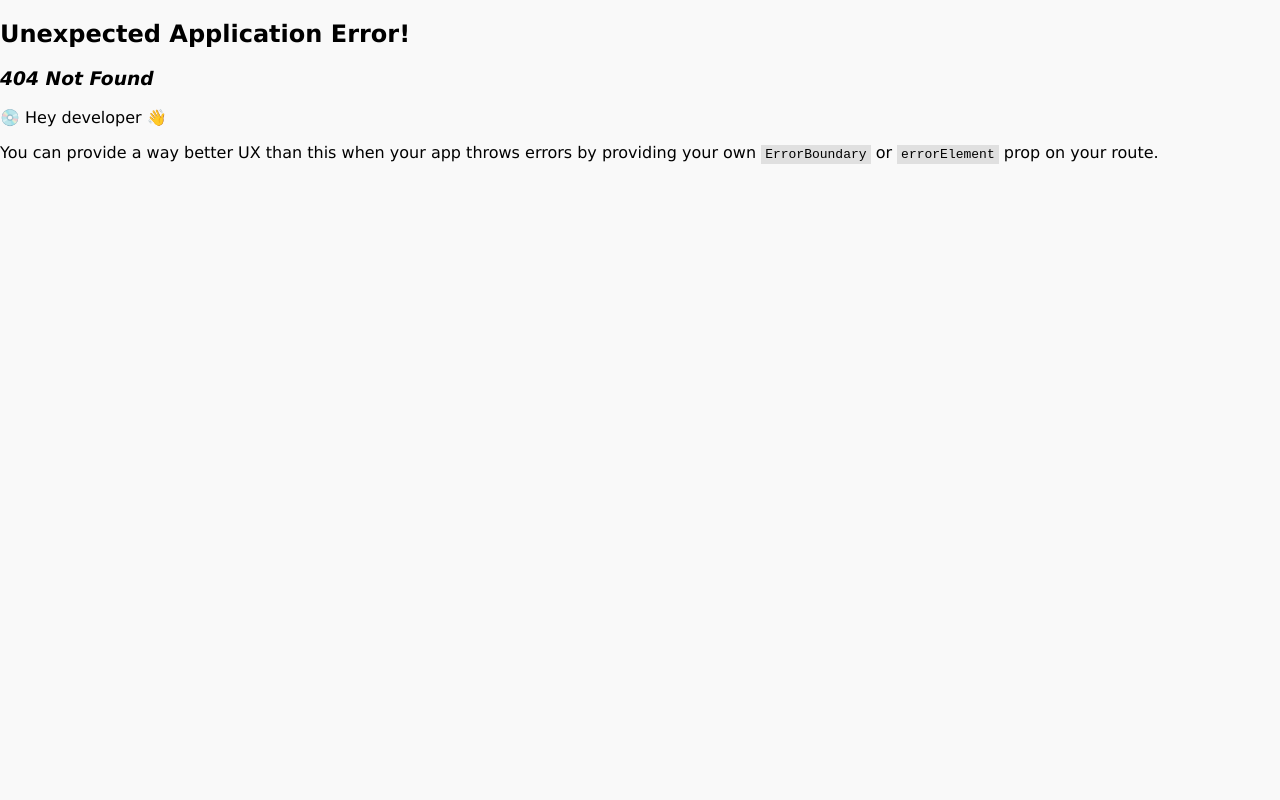
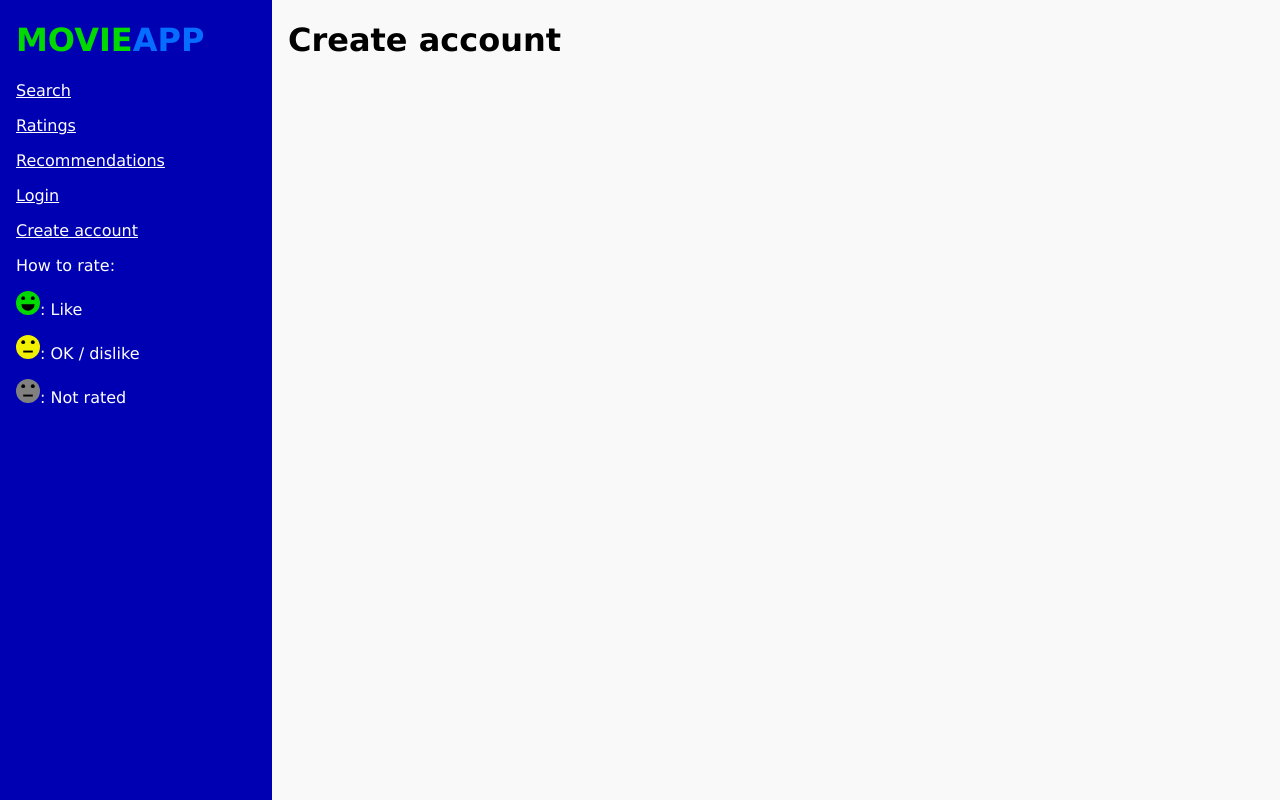
Before and after one commit to pbollhorn/movie-app-frontend, a React (Vite) app: page /create-account in a window 1280 px wide. Before the commit this address had no page. Built offline with nearby package versions, Linux system fonts and the light colour scheme.

Commit message:
CreateAccount component created

```diff
--- /dev/null
+++ b/src/components/CreateAccount.jsx
@@ -0,0 +1,7 @@
+export default function CreateAccount() {
+  return (
+    <div>
+      <h1>Create account</h1>
+    </div>
+  );
+}
--- a/src/components/Sidebar.jsx
+++ b/src/components/Sidebar.jsx
@@ -6,7 +6,6 @@ import ThumbsDown from "../assets/ThumbsDown.svg";
 import api from "../apiFacade.js";
 
 export default function Sidebar({ loggedIn, setLoggedIn }) {
-
   const navigate = useNavigate();
 
   function handleLogoutClick() {
@@ -28,7 +27,10 @@ export default function Sidebar({ loggedIn, setLoggedIn }) {
         {loggedIn ? (
           <button onClick={handleLogoutClick}>Logout</button>
         ) : (
-          <Link to="/login">Login</Link>
+          <>
+            <Link to="/login">Login</Link>
+            <Link to="/create-account">Create account</Link>
+          </>
         )}
       </nav>
       <div>
--- a/src/main.jsx
+++ b/src/main.jsx
@@ -7,6 +7,7 @@ import Search from "./components/Search.jsx";
 import Login from "./components/Login.jsx";
 import Ratings from "./components/Ratings.jsx";
 import Recommendations from "./components/Recommendations.jsx";
+import CreateAccount from "./components/CreateAccount.jsx";
 
 const router = createBrowserRouter([
   {
@@ -14,9 +15,10 @@ const router = createBrowserRouter([
     element: <App />,
     children: [
       { path: "/", element: <Search /> },
-      { path: "/login", element: <Login /> },
       { path: "/ratings", element: <Ratings /> },
       { path: "/recommendations", element: <Recommendations /> },
+      { path: "/login", element: <Login /> },
+      { path: "/create-account", element: <CreateAccount /> }
     ],
   },
 ]);
```
